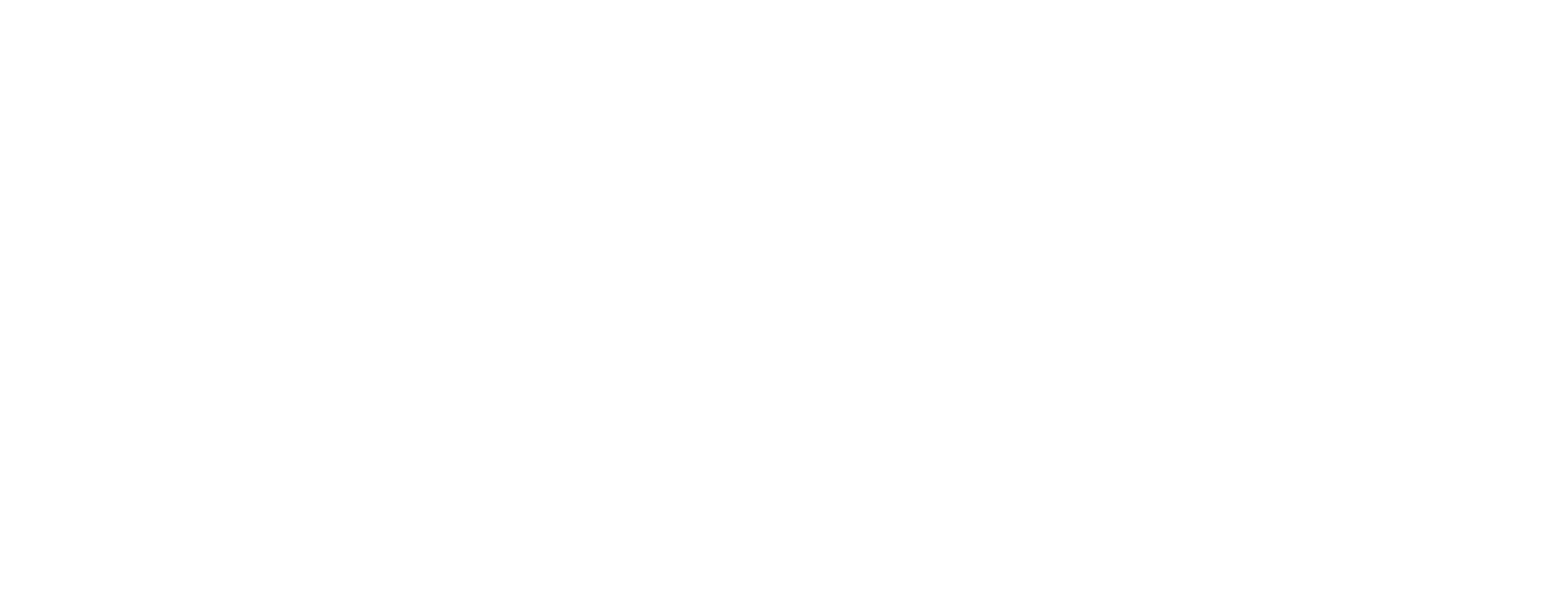
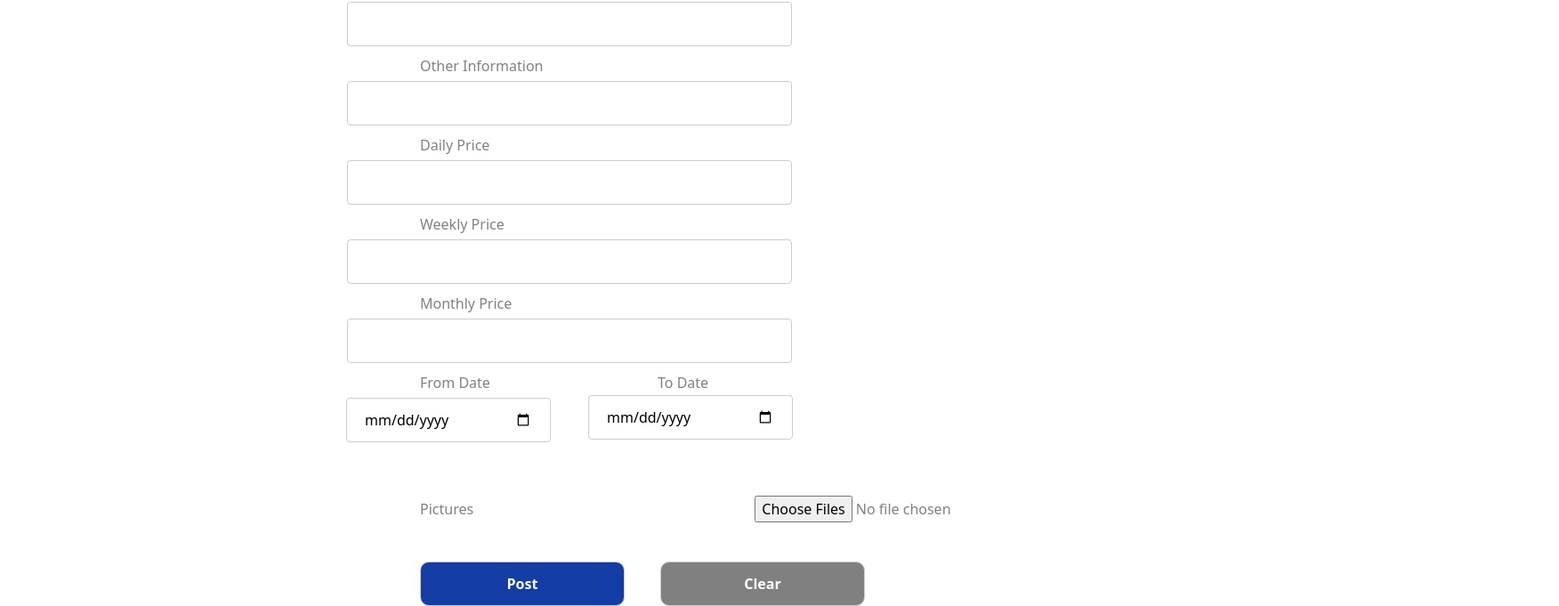
Before and after one commit to shp2018/SCEM, a React (Create React App) app in the folder SCEM Web/: page /post in a window 1280 px wide. Before the commit this address had no page. Shown: the part 126-807 px from the top of the page at 89% size, 1752 px wide, since content can reach past the window. Built offline with nearby package versions, Linux system fonts and the light colour scheme.

Commit message:
marketplace draft

```diff
--- a/SCEM Web/src/App.js
+++ b/SCEM Web/src/App.js
@@ -1,21 +1,24 @@
 import React from 'react';
-import { BrowserRouter as Router, Routes, Route}
+import {BrowserRouter as Router, Routes, Route}
     from 'react-router-dom';
 import Signup from './routes/signup';
 import Login from './routes/login';
 import Home from './routes/home';
 import ResetPassword from './routes/resetPw';
 import ForgotPassword from './routes/forgot';
+import Post from './routes/post'
+import "bootstrap/dist/css/bootstrap.min.css";
 
 function App() {
     return (
         <Router>
             <Routes>
-      <Route exact path="/" exact element={<Home/>} />
-      <Route path="/login"  element={<Login/>} />
-      <Route path="/signup" element={<Signup/>} />
-      <Route path="/forgotPassword" element={<ForgotPassword/>} />
-      <Route path="/resetPassword" element={<ResetPassword/>} />
+                <Route exact path="/" element={<Home/>}/>
+                <Route path="/login" element={<Login/>}/>
+                <Route path="/signup" element={<Signup/>}/>
+                <Route path="/forgotPassword" element={<ForgotPassword/>}/>
+                <Route path="/resetPassword" element={<ResetPassword/>}/>
+                <Route path="/post" element={<Post/>}/>
             </Routes>
         </Router>
     );
--- /dev/null
+++ b/SCEM Web/src/css/post.css
@@ -0,0 +1,113 @@
+#equipmentDrop, #titleInput, #otherInput, #dpriceInput, #wpriceInput, #mpriceInput {
+    position: relative;
+    left: 0em;
+    width: 500px;
+    padding: 12px 20px;
+    display: block;
+    margin-left: auto;
+    margin-right: auto;
+    border: 1px solid #ccc;
+    border-radius: 4px;
+    box-sizing: border-box;
+}
+
+#equipment, #title, #other, #dprice, #wprice, #mprice, #pic {
+    position: relative;
+    left: 29.5em;
+    margin-bottom: 5px;
+    margin-top: 10px;
+    color: gray
+}
+
+#img {
+    position: relative;
+    left: 19.5em;
+}
+
+#fromDatetext {
+    position: relative;
+    left: 29.5em;
+    margin-bottom: 5px;
+    margin-top: 10px;
+    color: gray
+}
+
+
+#toDatetext {
+    position: relative;
+    left: 11.5em;
+    margin-bottom: 5px;
+    margin-top: 10px;
+    color: gray
+}
+
+#fromDate {
+    position: relative;
+    left: -8.5em;
+    width: 230px;
+    padding: 12px 20px;
+    display: block;
+    margin-left: auto;
+    margin-right: auto;
+    border: 1px solid #ccc;
+    border-radius: 4px;
+    box-sizing: border-box;
+}
+
+#toDate {
+    position: relative;
+    left: 8.5em;
+    top: -3.3em;
+    width: 230px;
+    padding: 12px 20px;
+    display: block;
+    margin-left: auto;
+    margin-right: auto;
+    border: 1px solid #ccc;
+    border-radius: 4px;
+    box-sizing: border-box;
+}
+
+#post {
+    position: relative;
+    left: 29.5em;
+    width: 230px;
+    margin-top: 15px;
+    padding: 12px 20px;
+    border: 1px solid #ccc;
+    border-radius: 10px;
+    background-color: #143ca5;
+    color: white;
+    font-weight: bold;
+}
+
+#clear {
+    position: relative;
+    left: 32em;
+    width: 230px;
+    padding: 12px 20px;
+    border: 1px solid #ccc;
+    border-radius: 10px;
+    background-color: gray;
+    color: white;
+    font-weight: bold;
+}
+
+.preview {
+    width: 500px;
+    position: relative;
+    left: 15em;
+}
+
+#next {
+    position: relative;
+    left: 57.5em;
+    top: -5em;
+    border: solid blue;
+    background-color: transparent;
+    border-width: 0 5px 5px 0;
+    display: inline-block;
+    padding: 3px;
+    transform: rotate(-45deg);
+    -webkit-transform: rotate(-45deg);
+}
--- /dev/null
+++ b/SCEM Web/src/routes/post.js
@@ -0,0 +1,144 @@
+import {useEffect, useState} from 'react';
+import '../css/post.css';
+
+const imageMimeType = /image\/(png|jpg|jpeg|gif|webp)/i;
+
+function Post() {
+    const [files, setFiles] = useState(null);
+    const [file, setFile] = useState(null);
+    const [equipment, setEquipment] = useState('');
+    const [title, setTitle] = useState('');
+    const [info, setInfo] = useState('');
+    const [dPrice, setDPrice] = useState('');
+    const [wPrice, setWPrice] = useState('');
+    const [mPrice, setMPrice] = useState('');
+    const [fileDataURL, setFileDataURL] = useState(null);
+    const [imgNum, setImgNum] = useState(0)
+    const [isShown, setIsShown] = useState(false);
+    const refresh = () => window.location.reload(true)
+
+    const handleIncrement = () => {
+
+        setImgNum(imgNum + 1)
+
+    }
+    const changeHandler = (e) => {
+        const files = e.target.files;
+        const file = e.target.files[0];
+        if (!file.type.match(imageMimeType)) {
+            alert("Image mime type is not valid");
+            return;
+        }
+        setFile(file);
+        setFiles(files)
+        setIsShown(current => !current);
+    }
+    useEffect(() => {
+        let fileReader, isCancel = false;
+        if (file) {
+            fileReader = new FileReader();
+            fileReader.onload = (e) => {
+                const {result} = e.target;
+                if (result && !isCancel) {
+                    setFileDataURL(result)
+                }
+            }
+            fileReader.readAsDataURL(file);
+        }
+        return () => {
+            isCancel = true;
+            if (fileReader && fileReader.readyState === 1) {
+                fileReader.abort();
+            }
+        }
+
+    }, [file]);
+    const handleNext = () => {
+        const n = files.length - 1
+        if (imgNum < n) {
+            handleIncrement()
+        } else {
+            setImgNum(0)
+        }
+        console.log(imgNum)
+        setFile(files[imgNum])
+
+    }
+    const handleEquipment = (e) => {
+        setEquipment(e.target.value)
+    }
+    const handleTitle = (e) => {
+        setTitle(e.target.value)
+    }
+    const handleInfo = (e) => {
+        setInfo(e.target.value)
+    }
+    const handleDPrice = (e) => {
+        setDPrice(e.target.value)
+    }
+    const handleWPrice = (e) => {
+        setWPrice(e.target.value)
+    }
+    const handleMPrice = (e) => {
+        setMPrice(e.target.value)
+    }
+    const handlePost = () => {
+        console.log("Equpment: " + equipment, "Title: " + title, "Info: " + info, "Daily: " + dPrice, "Weekly: " + wPrice, "Monthly: " + mPrice, "Images: " + files)
+
+    }
+    return (
+        <div>
+            <div id="equipment">Equipment</div>
+            <select name="equipment" id="equipmentDrop" onChange={handleEquipment}>
+                <option value="P1">Product 1</option>
+                <option value="P2">Product 2</option>
+                <option value="P3">Product 3</option>
+                <option value="P4">Product 4</option>
+            </select>
+            <div id="title">Title</div>
+            <input id="titleInput" name="title" onChange={handleTitle}></input>
+            <div id="other">Other Information</div>
+            <input id="otherInput" onChange={handleInfo}></input>
+            <div id="dprice">Daily Price</div>
+            <input type="number" id="dpriceInput" onChange={handleDPrice}></input>
+            <div id="wprice">Weekly Price</div>
+            <input type="number" id="wpriceInput" onChange={handleWPrice}></input>
+            <div id="mprice">Monthly Price</div>
+            <input id="mpriceInput" type="number" onChange={handleMPrice}></input>
+            <div id="fromDatetext">From Date <span id="toDatetext">To Date</span></div>
+            <input id="fromDate" type="date"></input> <input id="toDate" type="date"></input>
+            <div id="pic">Pictures <input id="img" type="file" multiple accept="image/*" onChange={changeHandler}
+            /></div>
+
+
+            <div>
+
+                {fileDataURL ?
+                    <p className="preview">
+                        {
+                            <img className="preview" src={fileDataURL} alt="preview"/>
+                        }
+                    </p> : null}
+                {isShown && (
+                    <div>
+                        <button id="next" onClick={handleNext}></button>
+                    </div>
+                )}
+
+
+            </div>
+
+
+            <br></br>
+
+            <button id="post" onClick={handlePost}>Post</button>
+            <button id="clear" onClick={refresh}>Clear</button>
+
+
+        </div>
+
+    )
+}
+
+
+export default Post;
```
Also changed, not shown: 1 other file (tests, documents, lock files or other folders). Lines whose indentation alone changed are shown as unchanged.
